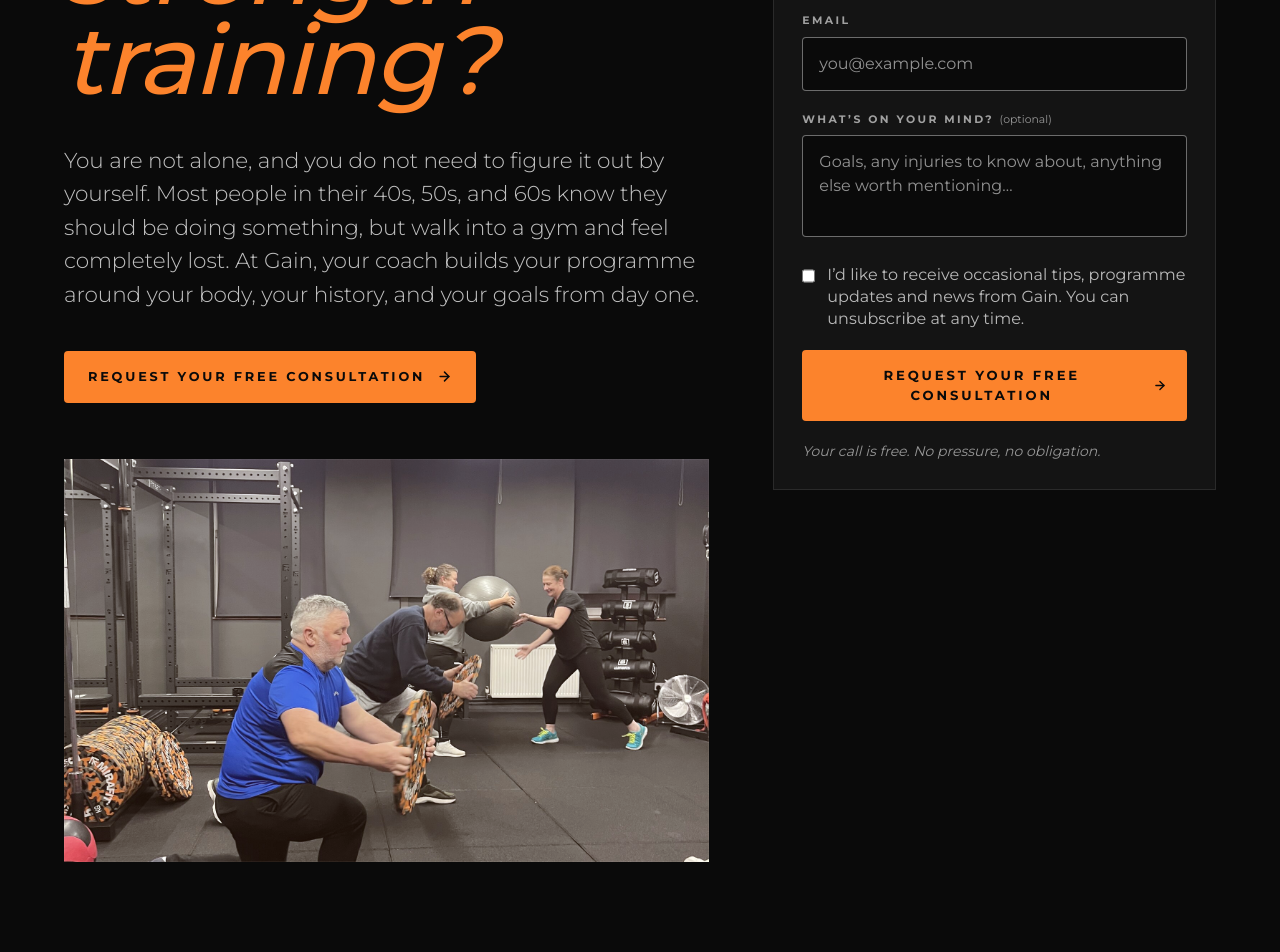
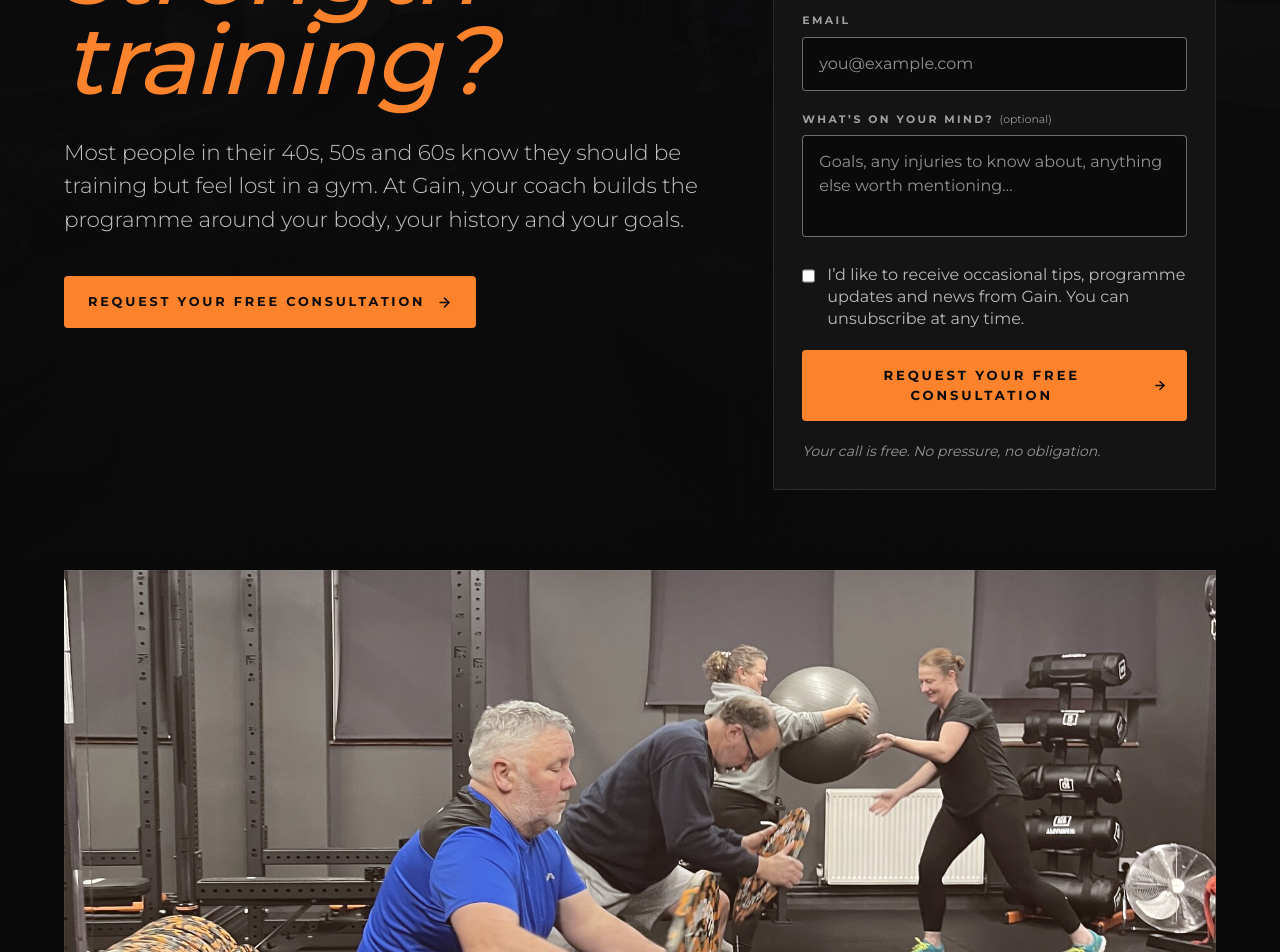
Before and after one commit to jevancousins/gain-website, a Next.js app: page /6-week in a window 1280 px wide. Shown: the part 580-1532 px from the top of the page. Built offline with nearby package versions, Linux system fonts and the light colour scheme; no server answers.

Commit message:
6-week pages: align footer with main site (minus nav links), media-led hero (#48)

```diff
--- a/src/app/6-week/page.tsx
+++ b/src/app/6-week/page.tsx
@@ -1,5 +1,4 @@
 import type { Metadata } from "next";
-import Link from "next/link";
 import Image from "next/image";
 import {
   PhoneCall,
@@ -10,6 +9,7 @@ import { Section, H2, CTAButton, Lede, Testimonial } from "@/components/ui";
 import { Folio, Rule } from "@/components/editorial";
 import { Photo } from "@/components/photo";
 import { LeadForm } from "@/components/lead-form";
+import { SiteFooter } from "@/components/site-footer";
 import { IMAGES, REVIEWS, SITE } from "@/lib/utils";
 import { getGoogleRating } from "@/lib/google-rating";
 import { ServiceSchema, FaqSchema } from "@/components/structured-data";
@@ -138,7 +138,21 @@ export default async function GeneralLandingPage() {
       </header>
 
       {/* ——— HERO ——— */}
-      <section className="relative bg-ink">
+      <section className="relative bg-ink overflow-hidden">
+        {/* Low-visibility backdrop, echoing the home page's media-led hero */}
+        <div className="absolute inset-0 z-0" aria-hidden="true">
+          <Image
+            src={IMAGES.gymInteriorWide}
+            alt=""
+            fill
+            priority
+            sizes="100vw"
+            className="object-cover opacity-[0.12]"
+          />
+          <div className="absolute inset-0 bg-gradient-to-b from-ink/70 via-ink/85 to-ink" />
+        </div>
+
+        <div className="relative z-10">
           <div className="border-b border-paper/10">
             <div className="mx-auto max-w-[86rem] px-6 md:px-10 lg:px-16 py-5 flex items-center justify-between gap-6 flex-wrap">
               <Folio number="01" label="6-Week Programme" />
@@ -148,7 +162,7 @@ export default async function GeneralLandingPage() {
             </div>
           </div>
 
-        <div className="mx-auto max-w-[86rem] px-6 md:px-10 lg:px-16 pt-14 md:pt-20 pb-16 md:pb-24 grid lg:grid-cols-12 gap-10 lg:gap-16">
+          <div className="mx-auto max-w-[86rem] px-6 md:px-10 lg:px-16 pt-14 md:pt-20 pb-14 md:pb-20 grid lg:grid-cols-12 gap-10 lg:gap-16">
             <div className="lg:col-span-7 relative">
               <h1 className="display mt-6 text-[clamp(2.5rem,7.5vw,6.25rem)] text-paper leading-[1.02]">
                 Not sure where to start with
@@ -156,29 +170,16 @@ export default async function GeneralLandingPage() {
                   {" "}strength training?
                 </span>
               </h1>
-            <Lede className="mt-10">
-              You are not alone, and you do not need to figure it out by
-              yourself. Most people in their 40s, 50s, and 60s know they should
-              be doing something, but walk into a gym and feel completely lost.
-              At Gain, your coach builds your programme around your body, your
-              history, and your goals from day one.
+              <Lede className="mt-8">
+                Most people in their 40s, 50s and 60s know they should be
+                training but feel lost in a gym. At Gain, your coach builds the
+                programme around your body, your history and your goals.
               </Lede>
 
               <div className="mt-10">
                 <CTAButton href="#enquire" variant="primary">
                   Request your free consultation
                 </CTAButton>
-            </div>
-
-            <div className="mt-14">
-              <Photo
-                src={IMAGES.gymGroupSession}
-                alt="A small-group strength training session at Gain, Eastbourne"
-                aspect="aspect-[16/10]"
-                tone="warm"
-                sizes="(min-width: 1024px) 55vw, 100vw"
-                priority
-              />
               </div>
             </div>
 
@@ -193,6 +194,20 @@ export default async function GeneralLandingPage() {
                 />
               </div>
             </aside>
+          </div>
+        </div>
+      </section>
+
+      {/* ——— Hero image band (sits just below the fold) ——— */}
+      <section className="bg-ink pb-16 md:pb-24">
+        <div className="mx-auto max-w-[86rem] px-6 md:px-10 lg:px-16">
+          <Photo
+            src={IMAGES.gymGroupSession}
+            alt="A small-group strength training session at Gain, Eastbourne"
+            aspect="aspect-[16/9] md:aspect-[21/9]"
+            tone="warm"
+            sizes="100vw"
+          />
         </div>
       </section>
 
@@ -451,37 +466,8 @@ export default async function GeneralLandingPage() {
         </div>
       </section>
 
-      {/* ——— Slim footer ——— */}
-      <footer className="bg-ink-soft border-t border-ink-line text-paper/65">
-        <div className="mx-auto max-w-[86rem] px-6 md:px-10 lg:px-16 py-8 flex flex-col md:flex-row items-start md:items-center justify-between gap-4 text-[0.7rem] uppercase tracking-[0.22em]">
-          <div>
-            <p>
-              &copy; {new Date().getFullYear()} Gain Strength Therapy &middot; Dursley Rd,
-              Eastbourne, BN22 8DJ
-            </p>
-            <p className="mt-2 normal-case tracking-normal text-[0.6rem] text-paper/40 leading-relaxed">
-              Strength training is not a substitute for medical advice. If you have an
-              existing condition, please consult your GP before starting a new exercise
-              programme.
-            </p>
-          </div>
-          <div className="flex gap-6">
-            <a
-              href={`tel:${SITE.phoneHref}`}
-              className="hover:text-flame transition-colors"
-            >
-              {SITE.phone}
-            </a>
-            <Link href="/privacy" className="hover:text-paper transition-colors">
-              Privacy
-            </Link>
-            <Link href="/terms" className="hover:text-paper transition-colors">
-              Terms
-            </Link>
-          </div>
-        </div>
-      </footer>
-
+      {/* Footer mirrors the main site, minus links that navigate away */}
+      <SiteFooter landing />
     </>
   );
 }
--- a/src/app/6-week/personas.ts
+++ b/src/app/6-week/personas.ts
@@ -88,7 +88,7 @@ export const PERSONAS: Persona[] = [
       headlineLead: "You do not need to be fit to start.",
       headlineItalic: "You start to get fit.",
       lede:
-        "A 6-week strength programme for adults who have never set foot in a gym, or have not in years. Small groups, expert coaching, no judgement, no jargon. We will meet you exactly where you are.",
+        "A 6-week strength programme for adults new to training, or returning after years away: small groups, expert coaching, no judgement.",
       image: IMAGES.gymBoxCoaching,
       imageAlt: "A coach guiding a member through a step-up, gym in the background",
     },
@@ -254,7 +254,7 @@ export const PERSONAS: Persona[] = [
       headlineLead: "Discharged, but not yet strong?",
       headlineItalic: "Bridge the gap.",
       lede:
-        "A 6-week strength programme for adults who are pain-free but know they have not rebuilt full capacity. Progressive loading, expert eyes, no guesswork. Built for the gap between physio and full fitness.",
+        "A 6-week strength programme for the gap between physio and full fitness: progressive loading, expert eyes, no guesswork.",
       image: IMAGES.gymStretching,
       imageAlt: "A coach and an older male member working through a controlled warm-up",
     },
@@ -381,7 +381,7 @@ export const PERSONAS: Persona[] = [
       headlineLead: "Light weights are not enough.",
       headlineItalic: "You need progressive load.",
       lede:
-        "A 6-week strength programme for adults over 60 who want to protect bone density, balance and independence. Evidence-based, properly loaded, never patronising.",
+        "A 6-week strength programme for adults over 60: protect bone density, balance and independence, properly loaded and never patronising.",
       image: IMAGES.gymGroupClass,
       imageAlt: "A small mixed-age group working through coached strength exercises",
     },
@@ -507,7 +507,7 @@ export const PERSONAS: Persona[] = [
       headlineLead: "Deconditioning is not failure.",
       headlineItalic: "It is something we rebuild.",
       lede:
-        "A 6-week strength programme for adults rebuilding after illness, long COVID, or a long stretch of inactivity. Adaptive pacing, expert eyes, judgement-free. Some days you will do less. That is part of the plan.",
+        "A 6-week strength programme for rebuilding after illness or a long stretch of inactivity: adaptive pacing, expert eyes, judgement-free.",
       image: IMAGES.gymWarmup,
       imageAlt: "A coach and a member working through a careful, low-load warm-up",
     },
--- a/src/components/site-footer.tsx
+++ b/src/components/site-footer.tsx
@@ -20,7 +20,12 @@ function FacebookIcon({ size = 16 }: { size?: number }) {
   );
 }
 
-export function SiteFooter() {
+export function SiteFooter({ landing = false }: { landing?: boolean } = {}) {
+  // On the 6-week landing pages we keep the footer identical to the main
+  // site, but strip every link that navigates to another page (Home, About,
+  // Contact, FAQs) so visitors stay focused on enquiring. The in-page enquiry
+  // form (#enquire) stands in for the "/contact" calls-to-action.
+  const enquireHref = landing ? "#enquire" : "/contact";
   return (
     <footer className="bg-ink-soft text-paper/85 mt-0 border-t border-ink-line">
       <div className="border-b border-ink-line">
@@ -54,7 +59,7 @@ export function SiteFooter() {
           </div>
         </div>
 
-        <div className="md:col-span-3">
+        <div className={landing ? "md:col-span-4" : "md:col-span-3"}>
           <h3 className="text-[0.68rem] font-bold uppercase tracking-[0.24em] text-paper/60">Visit</h3>
           <address className="not-italic mt-5 leading-relaxed">
             <a
@@ -77,12 +82,13 @@ export function SiteFooter() {
             <a href={`tel:${SITE.phoneHref}`} className="flex items-center gap-2 hover:text-flame">
               <Phone size={13} /> {SITE.phone}
             </a>
-            <Link href="/contact" className="flex items-center gap-2 hover:text-flame">
+            <Link href={enquireHref} className="flex items-center gap-2 hover:text-flame">
               <Mail size={13} /> Get in touch via the form →
             </Link>
           </div>
         </div>
 
+        {!landing && (
           <div className="md:col-span-2">
             <h3 className="text-[0.68rem] font-bold uppercase tracking-[0.24em] text-paper/60">Explore</h3>
             <ul className="mt-5 space-y-2.5 text-paper/75 text-base">
@@ -92,15 +98,16 @@ export function SiteFooter() {
               <li><Link href="/faqs" className="link-quiet hover:text-paper">FAQs</Link></li>
             </ul>
           </div>
+        )}
 
-        <div className="md:col-span-2">
+        <div className={landing ? "md:col-span-3" : "md:col-span-2"}>
           <h3 className="text-[0.68rem] font-bold uppercase tracking-[0.24em] text-paper/60">Get in touch</h3>
           <p className="mt-5 text-paper/70 text-base leading-relaxed">
             Every new member starts with a free consultation, by phone or in
             person. Leave your details and we&rsquo;ll send you a link to book.
           </p>
           <Link
-            href="/contact"
+            href={enquireHref}
             className="mt-4 inline-flex items-center gap-2 text-[0.72rem] font-bold uppercase tracking-[0.22em] text-flame hover:text-paper transition-colors"
           >
             Get started →
@@ -114,7 +121,7 @@ export function SiteFooter() {
           <div className="flex gap-6">
             <Link href="/privacy" className="hover:text-paper">Privacy</Link>
             <Link href="/terms" className="hover:text-paper">Terms</Link>
-            <Link href="/faqs" className="hover:text-paper">FAQs</Link>
+            {!landing && <Link href="/faqs" className="hover:text-paper">FAQs</Link>}
           </div>
         </div>
       </div>
```
Also changed, not shown: src/app/6-week/[persona]/page.tsx (+37 -41 lines). Lines whose indentation alone changed are shown as unchanged.
